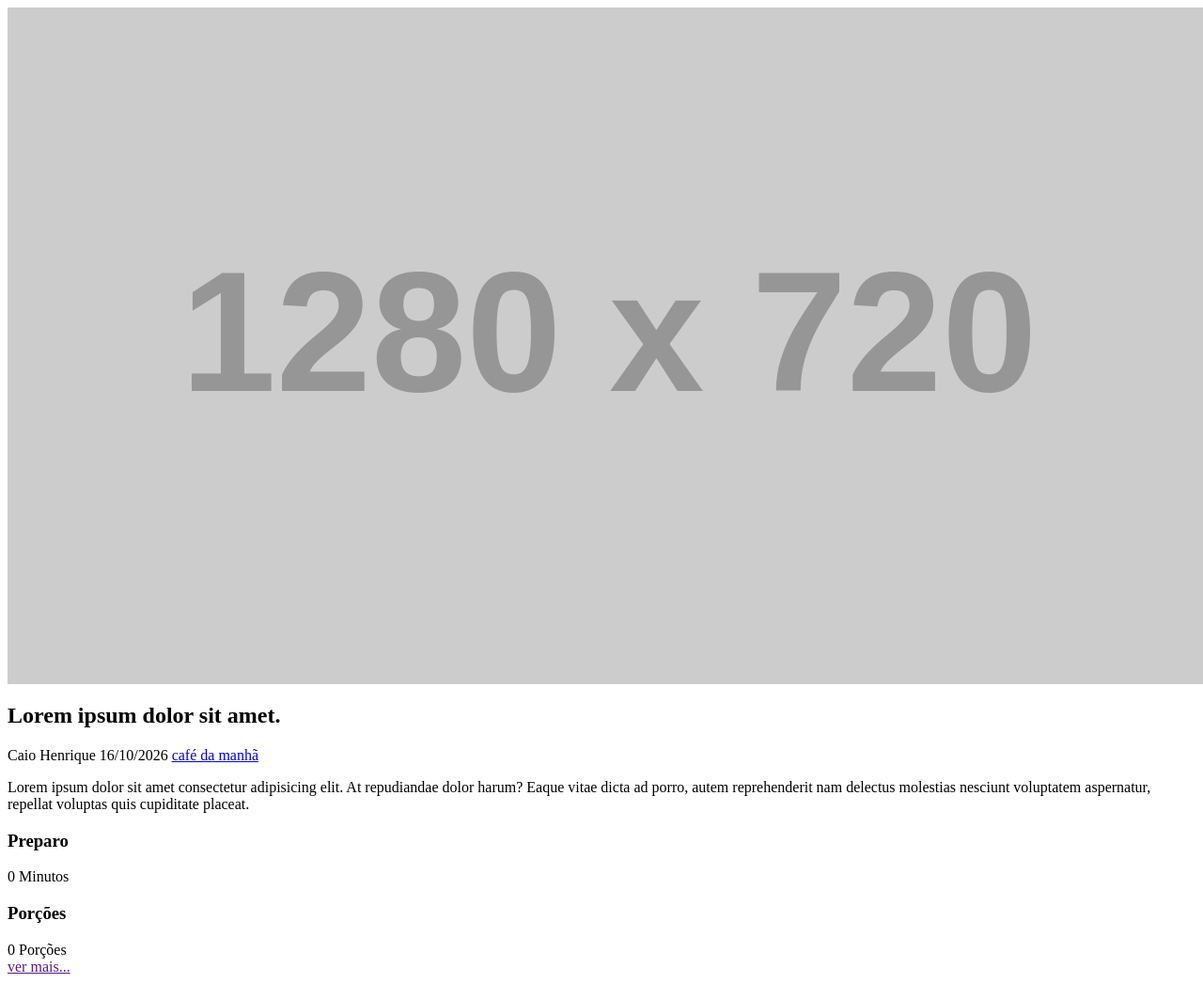
After one commit to caiohenriquefranca/recipes, a Django app: template recipes/templates/recipes/partials/recipe.html in a window 1280 px wide. The commit adds this page. Shown: the whole page at 94% size. Run offline with Django 5.2, Linux system fonts and the light colour scheme; the template is opened without the code that fills it, so the values that code supplies are empty; grey boxes labelled with a size stand in for pictures from a placeholder-image service; some libraries are stand-ins or nearby versions.

Commit message:
Recipes page

```diff
--- /dev/null
+++ b/recipes/templates/recipes/partials/recipe.html
@@ -0,0 +1,52 @@
+<div class="recipe recipe-list-item">
+        <div class="recipe-cover">
+          <img src="https://placehold.co/1280x720" alt="Temporário">
+        </div>
+        <div class="recipe-title-container">
+          <h2 class="recipe-title">Lorem ipsum dolor sit amet.</h2>
+        </div>
+
+        <div class="recipe-author">
+          <span class="recipe-author-item">
+            <i class="fas fa-user"></i>
+            Caio Henrique
+          </span>
+          <span class="recipe-author-item">
+            <i class="fas fa-calendar-alt"></i>
+            16/10/2026
+          </span>
+          <span class="recipe-author-item">
+            <a href="/recipes/category/cafe-da-manha">
+              <i class="fas fa-layer-group"></i>
+                <span>café da manhã</span>
+            </a>
+          </span>
+        </div>
+
+        <div class="recipe-content">
+          <p>Lorem ipsum dolor sit amet consectetur adipisicing elit. At repudiandae dolor harum? Eaque vitae dicta ad porro, autem reprehenderit nam delectus molestias nesciunt voluptatem aspernatur, repellat voluptas quis cupiditate placeat.</p>
+        </div>
+
+        <div class="recipe-meta-container">
+          <div class="recipe-meta recipe-preparation">
+            <h3 class="recipe-meta-title"><i class="fas fa-stopwatch"></i> Preparo</h3>
+            <div class="recipe-meta-text">
+              0 Minutos
+            </div>
+          </div>
+          <div class="recipe-meta recipe-servings">
+            <h3 class="recipe-meta-title"><i class="fas fa-pizza-slice"></i> Porções</h3>
+            <div class="recipe-meta-text">
+              0 Porções
+            </div>
+          </div>
+        </div>
+
+        <footer class="recipe-footer">
+          <a href="" class="recipe-read-more button button-dark button-full-width">
+            <i class="fas fa-eye"></i>
+            <span>ver mais...</span>
+          </a>
+        </footer>
+
+      </div>
```
Also changed, not shown: recipes/templates/recipes/pages/home.html (+3 -6 lines), recipes/templates/recipes/partials/footer.html (added, +9 -0 lines), recipes/templates/recipes/partials/head.html (+85 -0 lines).
